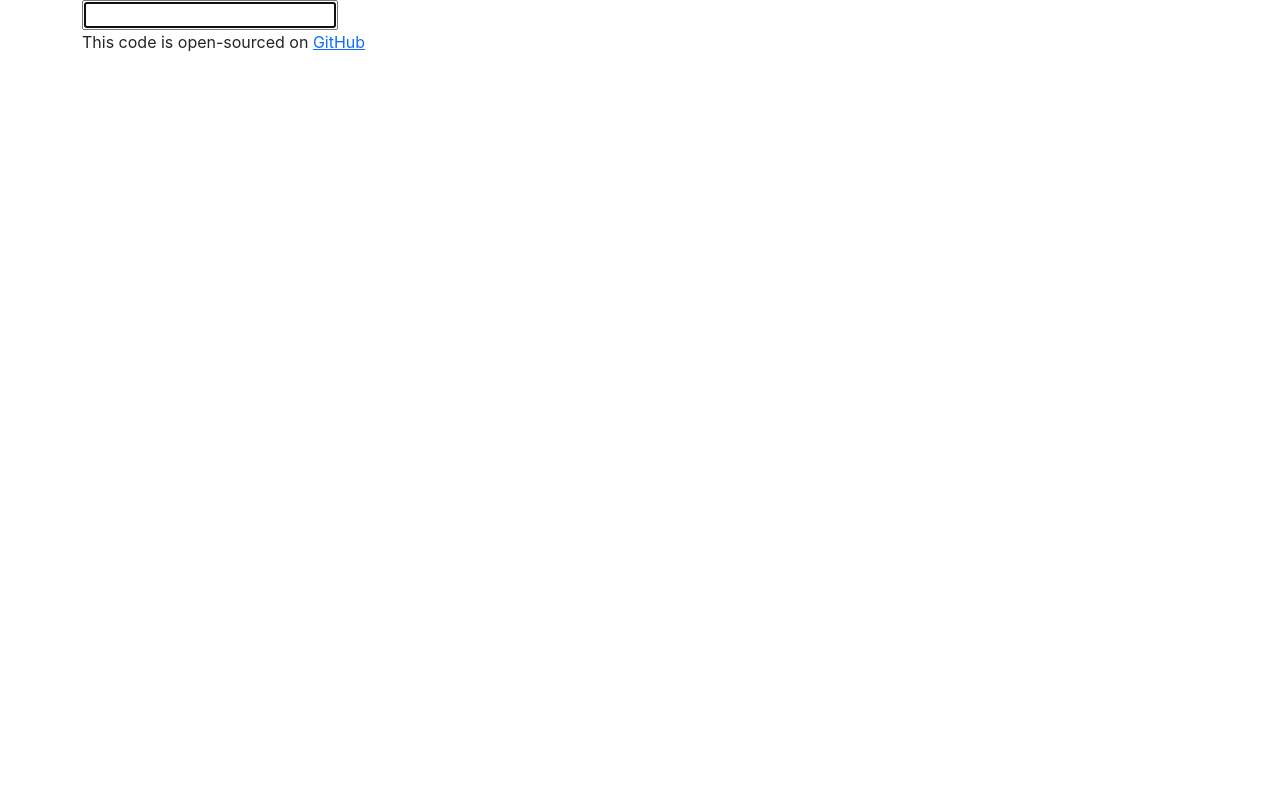
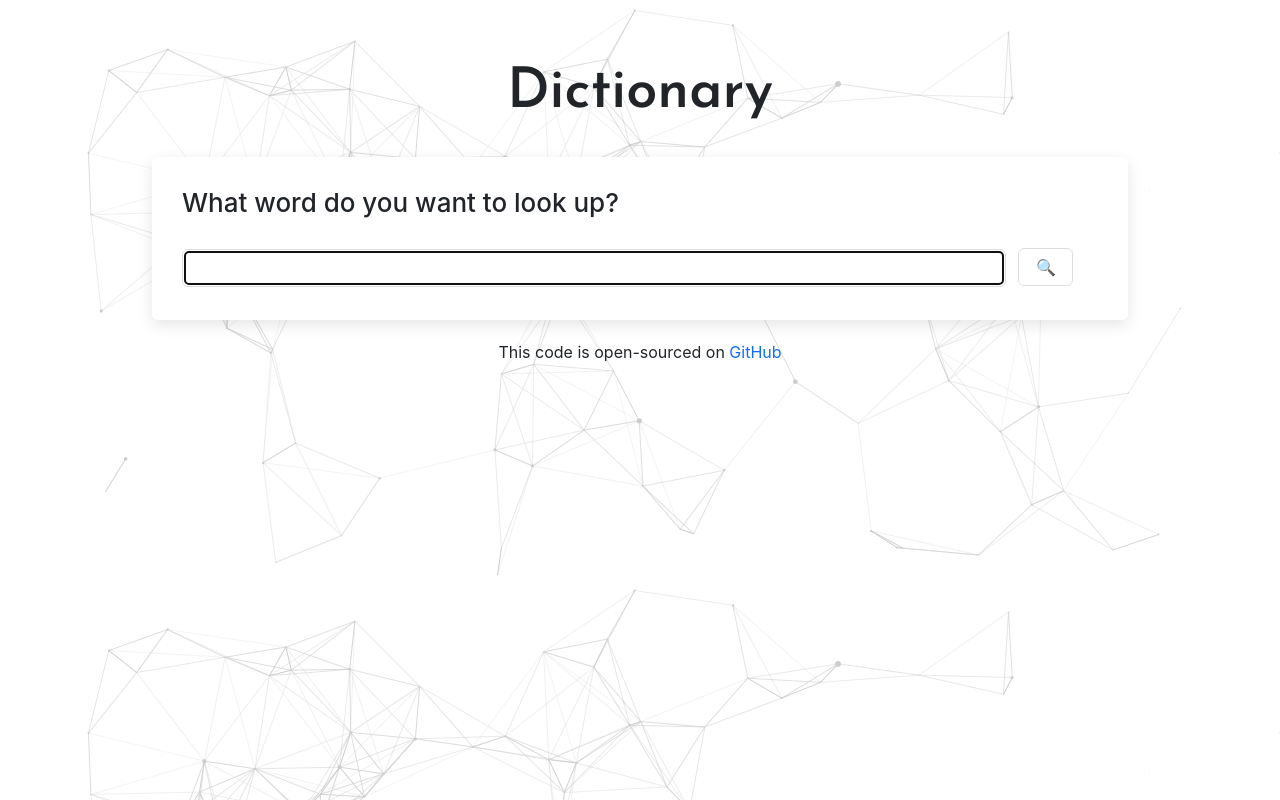
Before and after one commit to zszczesna/dictionary, a React (Create React App) app: page / in a window 1280 px wide. Built offline with nearby package versions, Linux system fonts and the light colour scheme.

Commit message:
Styled the app

```diff
--- a/public/index.html
+++ b/public/index.html
@@ -12,6 +12,8 @@
     <link href="https://cdn.jsdelivr.net/npm/bootstrap@5.0.0-beta3/dist/css/bootstrap.min.css" rel="stylesheet"
       integrity="sha384-eOJMYsd53ii+scO/bJGFsiCZc+5NDVN2yr8+0RDqr0Ql0h+rP48ckxlpbzKgwra6" crossorigin="anonymous">
     <link rel="apple-touch-icon" href="%PUBLIC_URL%/logo192.png" />
+    <link rel="preconnect" href="https://fonts.gstatic.com">
+    <link href="https://fonts.googleapis.com/css2?family=Josefin+Sans:wght@600&display=swap" rel="stylesheet">
     <!--
       manifest.json provides metadata used when your web app is installed on a
       user's mobile device or desktop. See https://developers.google.com/web/fundamentals/web-app-manifest/
--- a/src/App.css
+++ b/src/App.css
@@ -0,0 +1,14 @@
+body {
+  /* background: #f6f6f6;*/
+  background: url("images/cool-background\ \(1\).png");
+  margin-top: 60px;
+}
+
+footer {
+  text-align: center;
+  margin-bottom: 15px;
+}
+
+footer a {
+  text-decoration: none;
+}
--- /dev/null
+++ b/src/Dictionary.css
@@ -0,0 +1,32 @@
+.Dictionary h1 {
+  margin-bottom: 30px;
+  text-align: center;
+  font-size: 56px;
+  font-family: "Josefin Sans", sans-serif;
+}
+
+.Dictionary h2 {
+  margin-bottom: 30px;
+  font-size: 26px;
+}
+
+.Dictionary section {
+  background: #ffffff;
+  padding: 30px;
+  border-radius: 6px;
+  box-shadow: 0px 5px 15px rgba(0, 0, 0, 0.1);
+  margin: 20px 70px;
+}
+
+.Dictionary input {
+  padding: 6px 2px;
+  border: 1px solid #dddddd;
+  border-radius: 6px;
+  width: 90%;
+  color: #1b2021;
+}
+
+.Dictionary .btn {
+  width: 6%;
+  margin: 0 12px 4px;
+}
--- a/src/Dictionary.js
+++ b/src/Dictionary.js
@@ -1,6 +1,7 @@
 import React, {useState} from "react"
 import axios from "axios";
 import Results from "./Results"
+import "./Dictionary.css"
 
 export default function Dictionary(){
     let[keyword, setKeword] = useState(" ");
@@ -10,11 +11,15 @@ export default function Dictionary(){
         setDefinition(response.data[0]);
     }
 
-    function search(event){
-        event.preventDefault();
+    function search(){
         //documentation https://dictionaryapi.dev/
         let apiUrl =  `https://api.dictionaryapi.dev/api/v2/entries/en_GB/${keyword}`;
         axios.get(apiUrl).then(handleSearch);
+    }
+
+    function handleSubmit(event){
+        event.preventDefault();
+        search();
     }
 
     function handleKeywordChange(event){
@@ -24,10 +29,16 @@ export default function Dictionary(){
 
     return (
         <div className="Dictionary">
-            <form onSubmit={search}>
+            <h1>Dictionary</h1>
+            <section>
+            <h2>What word do you want to look up?</h2>
+            <form onSubmit={handleSubmit}>
                 <input type="search" autoFocus={true} onChange={handleKeywordChange}/>
+                 <input type="submit" className="btn " value="🔍"/>
             </form>
+                  </section>
             <Results results={definition} />
+
         </div>
     )
 }
--- /dev/null
+++ b/src/Meaning.css
@@ -0,0 +1,11 @@
+.Meaning .definition {
+  padding: 12px;
+  font-size: 18px;
+  font-weight: 500;
+  opacity: 0.9;
+}
+
+.Meaning .example {
+  font-size: 15px;
+  font-style: oblique;
+}
--- a/src/Meaning.js
+++ b/src/Meaning.js
@@ -1,20 +1,30 @@
 import React from "react"
 import Synonyms from "./Synonyms";
+import "./Meaning.css"
 export default function Meaning(props){
-    return <div className="Meaning">
+    return (
+    <div className="Meaning">
+        <section>
       <h3>{props.meaning.partOfSpeech}</h3>
-        {props.meaning.definitions.map(function(definition, index){
-       return(
+      {props.meaning.definitions.map(function (definition, index) {
+        return (
           <div key={index}>
-       <p>{definition.definition}
-       <br/>
+            <p>
+              <div className="definition">
+              {definition.definition}
+              </div>
+              <div className="example">
               {definition.example}
-        <br/>
+              </div>
             </p>
-          <Synonyms synonyms={definition.synonyms}/>
+
+                          <Synonyms synonyms={definition.synonyms} />
+
           </div>
         );
+      })}
+      </section>
 
-    })}
     </div>
+  );
 }
--- a/src/Phonetic.js
+++ b/src/Phonetic.js
@@ -1,6 +1,6 @@
 import React from "react";
 import ReactAudioPlayer from 'react-audio-player';
-
+import "./Phonetics.css"
 
 export default function Phonetic(props){
    return <div className="Phonetic">
--- /dev/null
+++ b/src/Phonetics.css
@@ -0,0 +1,8 @@
+.Phonetics {
+  margin: 0;
+  padding: 0;
+}
+
+h4 {
+  margin: 20px;
+}
--- /dev/null
+++ b/src/Results.css
@@ -0,0 +1,6 @@
+.Results h2 {
+  font-size: 30px;
+  line-height: 1.5;
+  font-weight: bold;
+  text-transform: capitalize;
+}
--- a/src/Results.js
+++ b/src/Results.js
@@ -1,9 +1,11 @@
 import React from "react"
 import Meaning from "./Meaning"
 import Phonetic from "./Phonetic"
+import "./Results.css"
 export default function Results(props){
     if(props.results){
     return <div className="Results">
+        <section>
         <h2>{props.results.word}</h2>
         {props.results.phonetics.map(function(phonetic, index){
             return(
@@ -12,6 +14,8 @@ export default function Results(props){
                 </div>
             );
         })}
+        </section>
+
         {props.results.meanings.map(function(meaning, index){
             return( <div key={index}>
                 <Meaning meaning = {meaning}/>
--- /dev/null
+++ b/src/Synonyms.css
@@ -0,0 +1,10 @@
+.Synonyms {
+  margin: 0;
+  padding: 0;
+}
+
+.Synonyms li {
+  list-style: none;
+  display: inline-block;
+  padding: 12px;
+}
--- a/src/Synonyms.js
+++ b/src/Synonyms.js
@@ -1,4 +1,5 @@
 import React from "react";
+import "./Synonyms.css"
 
 export default function Synonyms(props){
      if(props.synonyms){
```
Also changed, not shown: src/images/cool-background (1).png (added), src/images/cool-background.png (added). Lines whose indentation alone changed are shown as unchanged.
